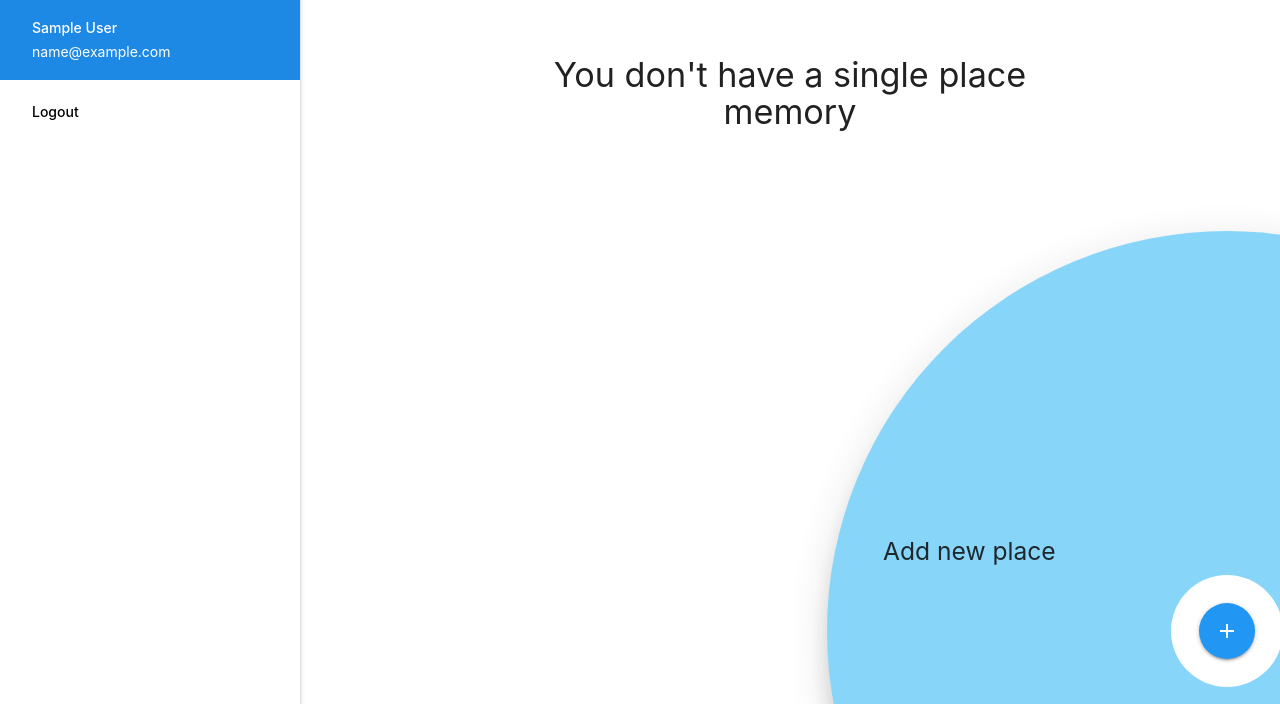
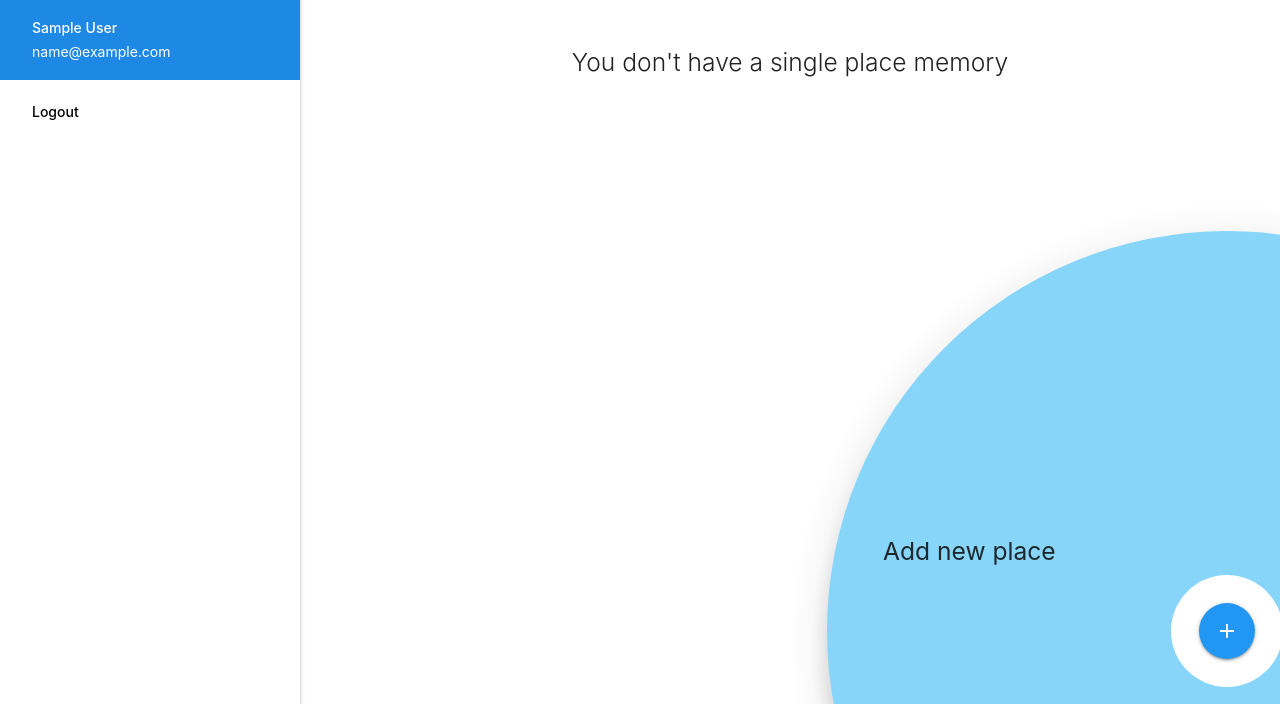
Before and after one commit to krylovilya/Places-Remember, a Django app: page /place/ in a window 1280 px wide. Shown: the part 96-800 px from the top of the page. Run offline with Django 3.2, Linux system fonts and the light colour scheme; the visitor is signed in with stand-in values (Sample User, id 1); data that the repository does not hold is empty.

Commit message:
Change text font in place.html

```diff
--- a/server/templates/place/place.html
+++ b/server/templates/place/place.html
@@ -6,7 +6,7 @@
 {% block content %}
     <div class="center" id="no_place_text" style="display: none">
         <br><br>
-        <h4>You don't have a single place memory</h4>
+        <h5 class="light">You don't have a single place memory</h5>
     </div>
 
     <!-- Places list -->
```
